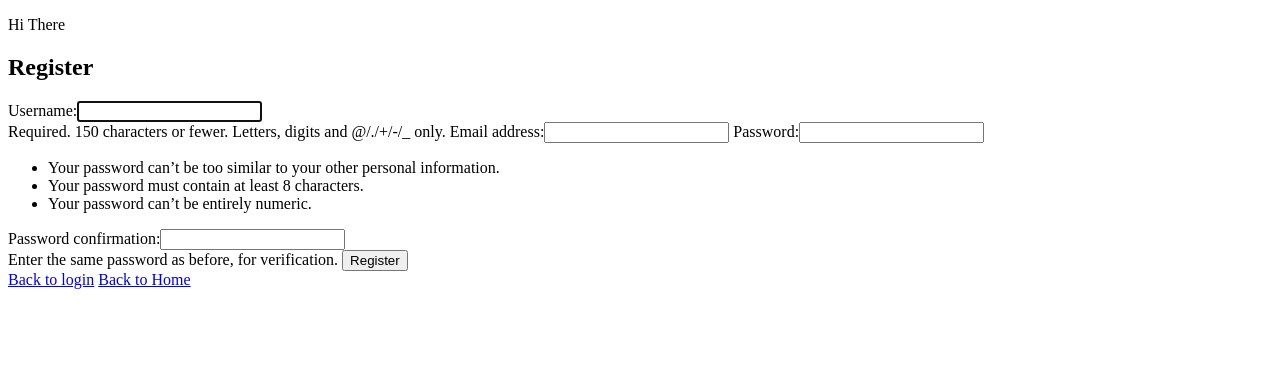
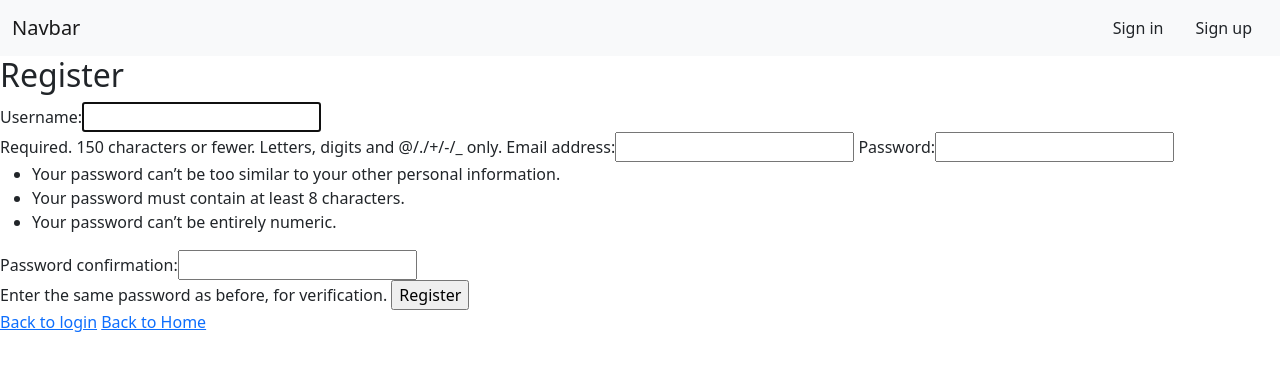
Before and after one commit to Ceres445/Team-10-Python-Project, a Django app: page /register/ in a window 1280 px wide. Shown: the top 371 px of the page. Run offline with Django 3.2, Linux system fonts and the light colour scheme.

Commit message:
Made navbar

```diff
--- a/SchoolApp/home/templates/base.html
+++ b/SchoolApp/home/templates/base.html
@@ -1,12 +1,73 @@
 <!DOCTYPE html>
 <html lang="en">
-<head>
-    <meta charset="UTF-8">
-    <title>Welcome To Website!</title>
-</head>
-<body>
-<p>Hi There</p>
+      {% load static %}
+  <head>
+    <meta charset="UTF-8" />
+    <meta http-equiv="X-UA-Compatible" content="IE=edge" />
+    <meta name="viewport" content="width=device-width, initial-scale=1.0" />
+    <title>School Portal</title>
+    <link
+      href="https://cdn.jsdelivr.net/npm/bootstrap@5.0.1/dist/css/bootstrap.min.css"
+      rel="stylesheet"
+      integrity="sha384-+0n0xVW2eSR5OomGNYDnhzAbDsOXxcvSN1TPprVMTNDbiYZCxYbOOl7+AMvyTG2x"
+      crossorigin="anonymous"
+    />
+    <script
+      src="https://cdn.jsdelivr.net/npm/bootstrap@5.0.1/dist/js/bootstrap.bundle.min.js"
+      integrity="sha384-gtEjrD/SeCtmISkJkNUaaKMoLD0//ElJ19smozuHV6z3Iehds+3Ulb9Bn9Plx0x4"
+      crossorigin="anonymous"
+    ></script>
+      <link rel="stylesheet" href = "{% static 'home/style.css' %}" type="text/css">
+  </head>
+  <body>
+    <nav class="navbar navbar-expand-lg navbar-light bg-light">
+      <div class="container-fluid">
+        <a class="navbar-brand" href="#">Navbar</a>
+        <button
+          class="navbar-toggler"
+          type="button"
+          data-bs-toggle="collapse"
+          data-bs-target="#navbarSupportedContent"
+          aria-controls="navbarSupportedContent"
+          aria-expanded="false"
+          aria-label="Toggle navigation"
+        >
+          <span class="navbar-toggler-icon"></span>
+        </button>
+{#        <div class="collapse navbar-collapse" id="navbarSupportedContent">#}
+          <div class="collapse navbar-collapse" id="navbarSupportedContent" >
+         <ul class="navbar-nav ms-auto mb-2 mb-lg-0" >
+    {% if user.is_authenticated %}
+        <li class="nav-item dropdown flex-d ms-auto" >
+              <a
+                class="nav-link dropdown-toggle"
+                href="#"
+                id="navbarDropdown"
+                role="button"
+                data-bs-toggle="dropdown"
+                aria-expanded="false"
+              >
+                  {{ user.username | capfirst }}
+              </a>
+              <ul class="dropdown-menu" aria-labelledby="navbarDropdown">
+                <li><a class="dropdown-item" href="#">Profile</a></li>
+                <li><a class="dropdown-item" href="#">Another action</a></li>
+                <li><hr class="dropdown-divider" /></li>
+                <li>
+                  <a class="dropdown-item" href="{% url 'logout' %}">Sign Out</a>
+                </li>
+              </ul>
+            </li>
+    {% else %}
+        <a class="dropdown-item" href="{% url 'login' %}">Sign in </a>
+        <a class="dropdown-item" href="{% url 'register' %}">Sign up </a>
+    {% endif %}
+
+          </ul>
+        </div>
+      </div>
+    </nav>
 {% block content %}
 {% endblock %}
-</body>
+  </body>
 </html>
```
